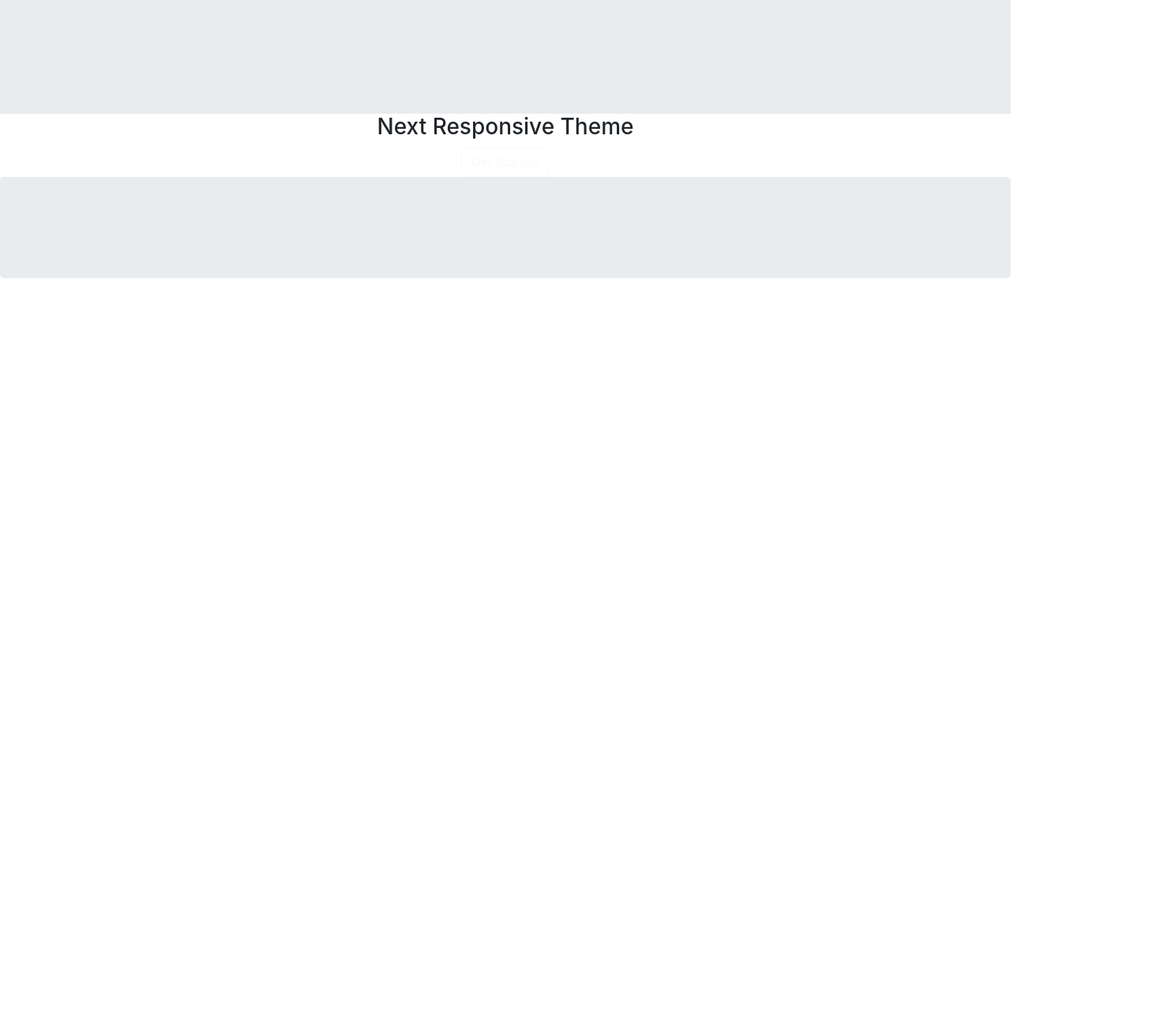
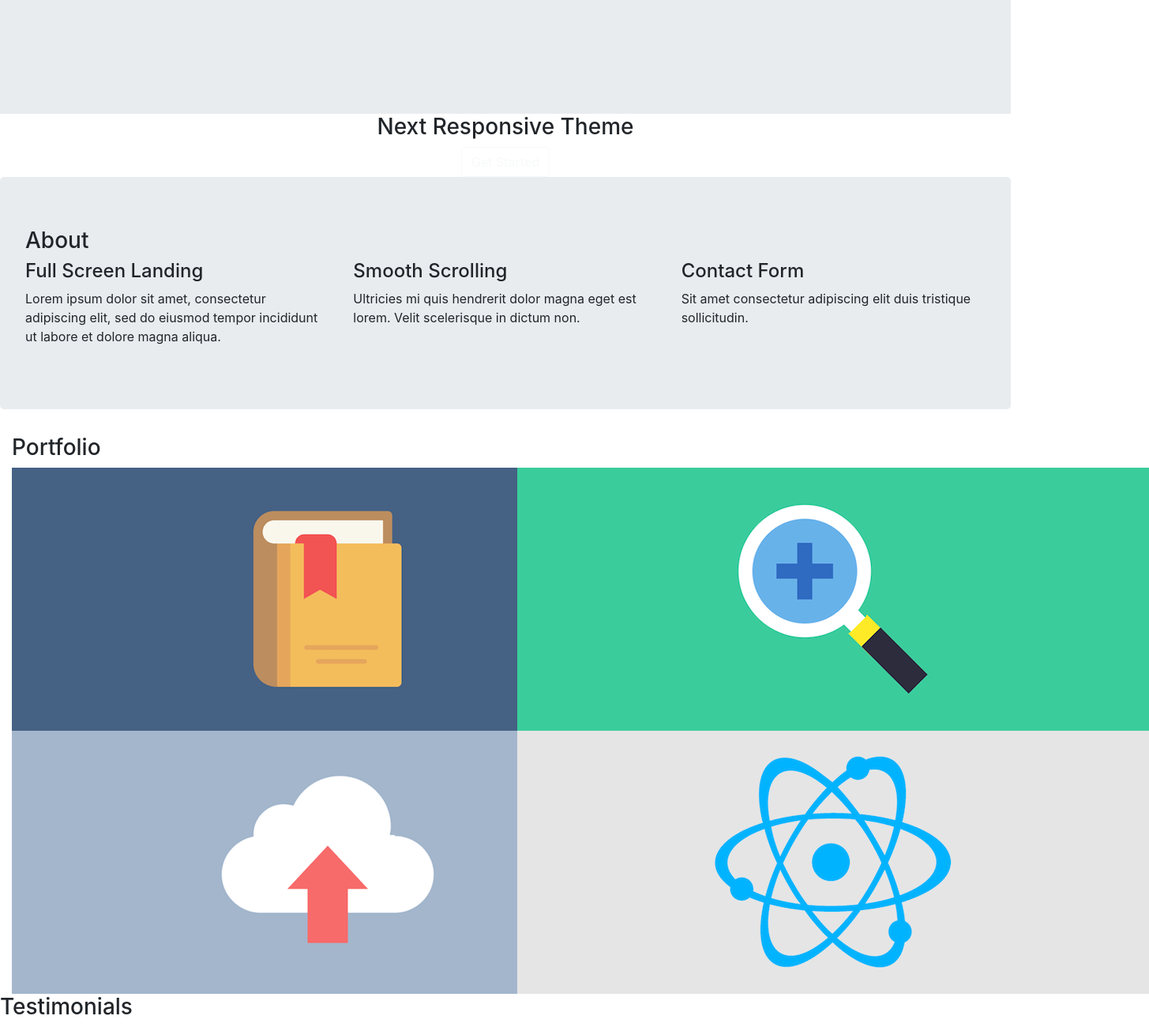
Before and after one commit to codecreation/Nest, a plain HTML site: page index.html in a window 1280 px wide. Shown: the part 656-1956 px from the top of the page at 79% size, 1455 px wide, since content can reach past the window. Before the commit the page ends 1040 px from the top, so only its background shows below. Drawn offline with nearby package versions, Linux system fonts and the light colour scheme.

Commit message:
About and portfolio sections

```diff
--- a/index.html
+++ b/index.html
@@ -61,9 +61,58 @@
 <!-- Start of about -->
 <div id="about">
 	<div class="jumbotron">
-
+		<h3 class="heading">About</h3>
+		<div class="row">
+			<div class="col-md-4">
+				<h4>Full Screen Landing</h4>
+				<p>Lorem ipsum dolor sit amet, consectetur adipiscing elit, sed do eiusmod tempor incididunt ut labore et dolore magna aliqua.</p>
+			</div>
+			<div class="col-md-4">
+				<h4>Smooth Scrolling</h4>
+				<p>Ultricies mi quis hendrerit dolor magna eget est lorem. Velit scelerisque in dictum non.</p>
+			</div>
+			<div class="col-md-4">
+				<h4>Contact Form</h4>
+				<p>Sit amet consectetur adipiscing elit duis tristique sollicitudin.</p>
+			</div>
+		</div>
 	</div>
 	<!-- end of jumbotron -->
+</div>
+<!-- end of about -->
+
+<!-- Start of portfolio -->
+
+<div id="portfolio">
+	<div class="container-fluid padding">
+		<h3 class="heading">Portfolio</h3>
+
+	<div class="row no-padding">
+		<div class="col-md-6">
+			<img class="portfolio" src="img/1.png">
+		</div>
+		<div class="col-md-6">
+			<img class="portfolio" src="img/2.png">
+		</div>
+		<div class="col-md-6">
+			<img class="portfolio" src="img/3.png">
+		</div>
+		<div class="col-md-6">
+			<img class="portfolio" src="img/4.png">
+		</div>
+	</div>
+	</div>
+</div>
+
+<!-- Start testimonials -->
+
+<div id="testimonials">
+	<h3 class="heading">Testimonials</h3>
+	<div class="row padding">
+		<div class="col-md-6">
+
+		</div>
+	</div>
 </div>
 
 
```
